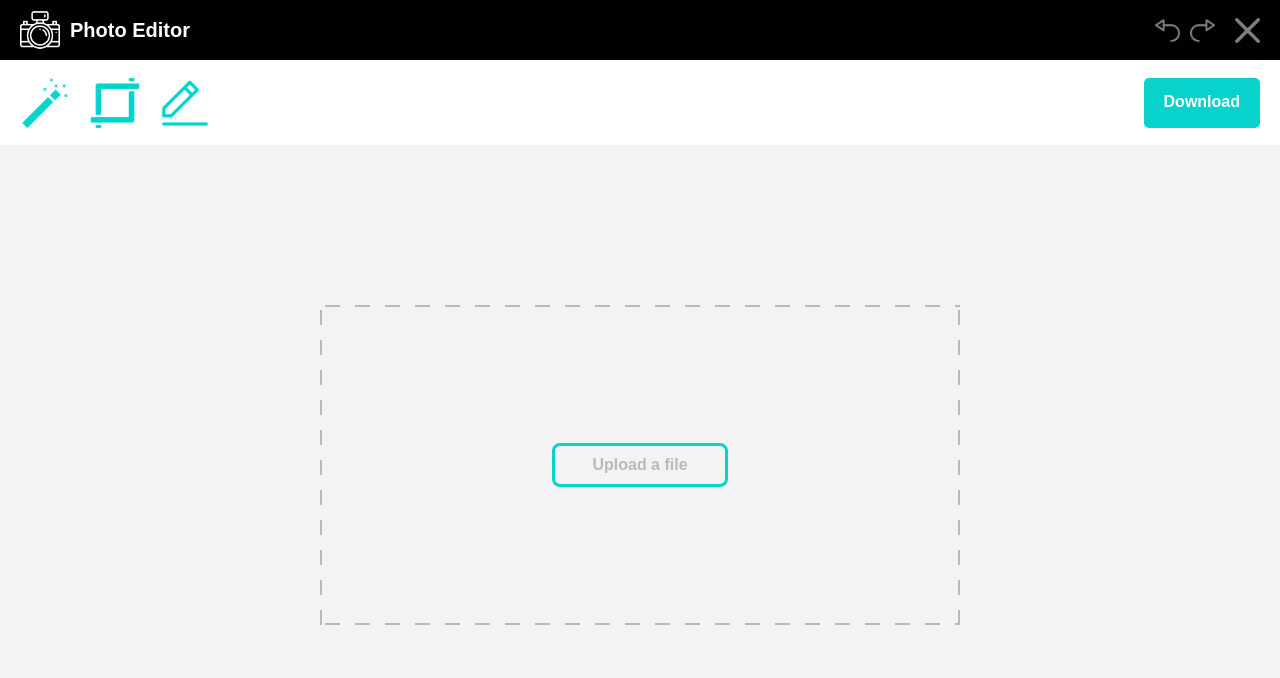
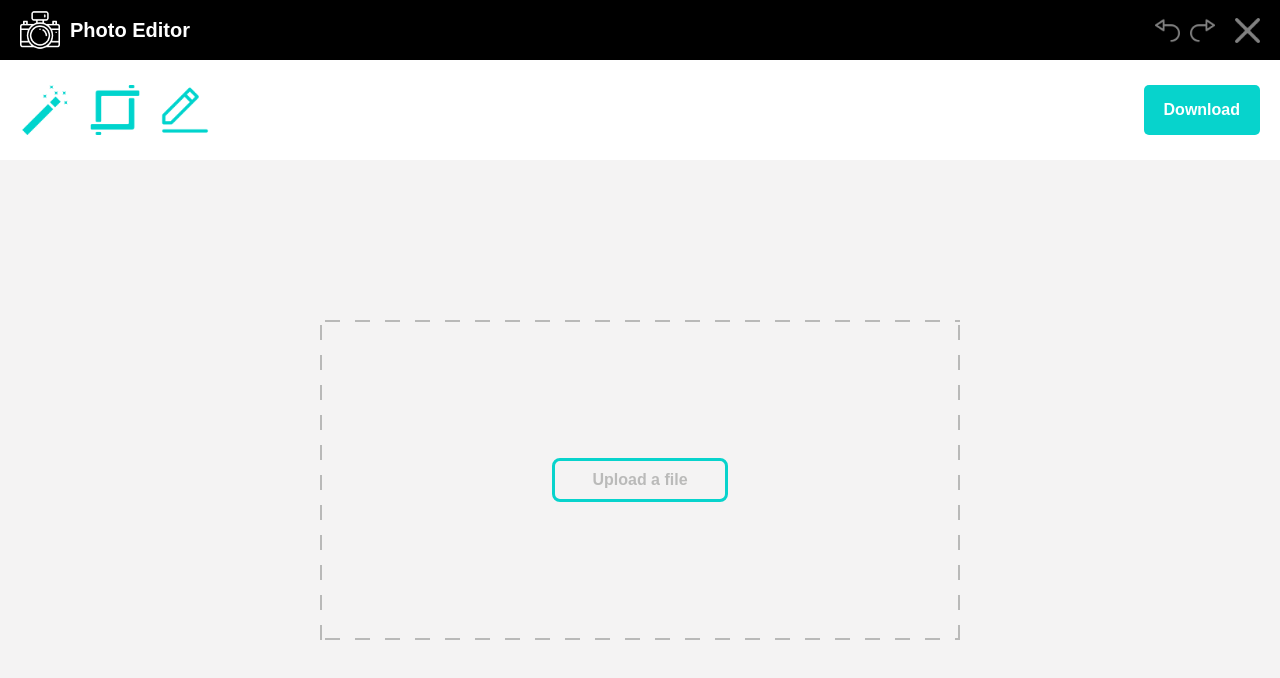
Before and after one commit to front-soldier/react-image-editor, a React (Create React App) app: page / in a window 1280 px wide. Shown: the top 678 px of the page. Built offline with nearby package versions, Linux system fonts and the light colour scheme.

Commit message:
more redesign

```diff
--- a/src/Components/ControlBarComponent/ControlBarComponent.css
+++ b/src/Components/ControlBarComponent/ControlBarComponent.css
@@ -3,10 +3,8 @@
     justify-content: space-between;
     background-color: white;
     box-sizing: border-box;
-    /*padding: 10px 20px;*/
-    /*height: 100px;*/
-    padding: 0 20px;
-    height: 85px;
+    padding: 10px 20px;
+    height: 100px;
 }
 .control-bar-image {
     height: 50px;
--- a/src/Components/ControlBarComponent/DownloadComponent/DownloadComponent.css
+++ b/src/Components/ControlBarComponent/DownloadComponent/DownloadComponent.css
@@ -10,4 +10,5 @@
     height: 50px;
     padding: 0 20px;
     font-weight: bold;
+    cursor: pointer;
 }
```
